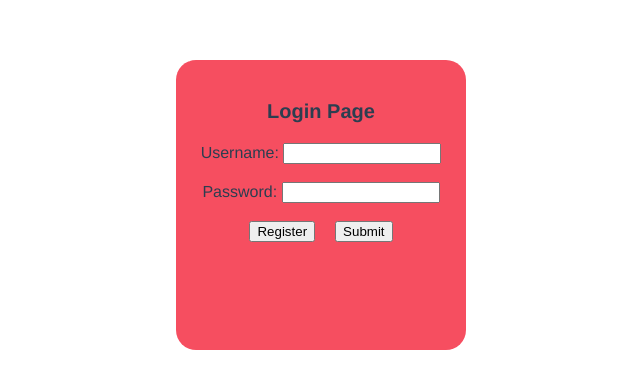
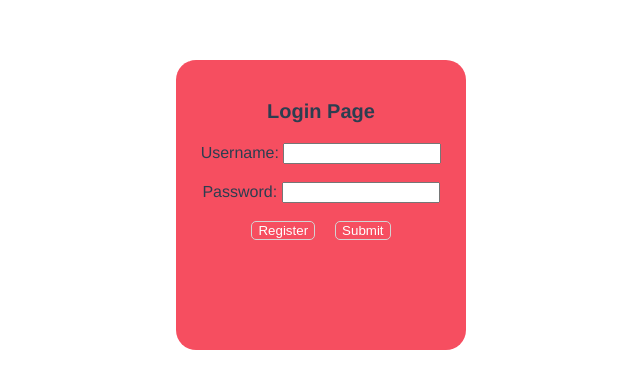
Before and after one commit to hervinson/login-fe, a Vue app: page / in a window 1280 px wide. Shown: the part 195-584 px from the top of the page, without its empty margins (319-959 px from the left). Built offline with nearby package versions, Linux system fonts and the light colour scheme.

Commit message:
button design

```diff
--- a/src/App.vue
+++ b/src/App.vue
@@ -14,8 +14,8 @@
           <br>
           <br>
             <div style="display: flex; justify-content: center">
-              <input type="button" value="Register" @click="register" style="margin-right: 20px"><br>
-              <input type="submit" value="Submit">
+              <input type="button" value="Register" @click="register" style="margin-right: 20px" class="button"><br>
+              <input type="submit" value="Submit" class="button">
             </div>
         </form>
         </div>
@@ -106,5 +106,18 @@ html {
   width: 250px;
 }
 
+.button {
+  cursor: pointer;
+  border: 1px solid #d3d3d3;
+  color: #fff;
+  background-color: transparent;
+  border-radius: 5px;
+  outline: none;
+}
+
+.button:hover {
+  color: #d3d3d3;
+}
+
 
 </style>
```
